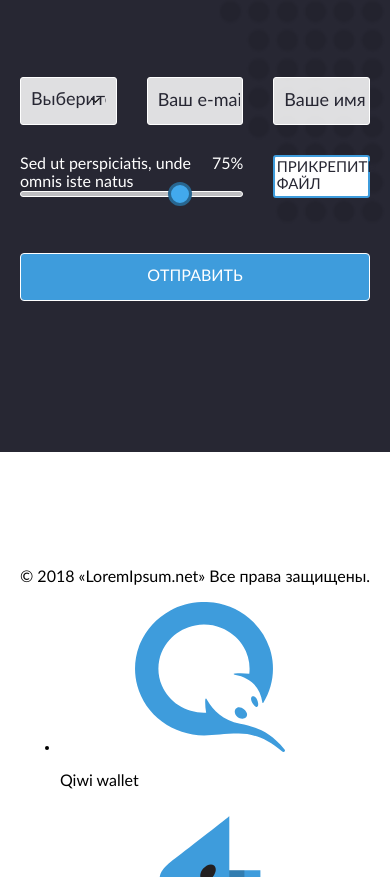
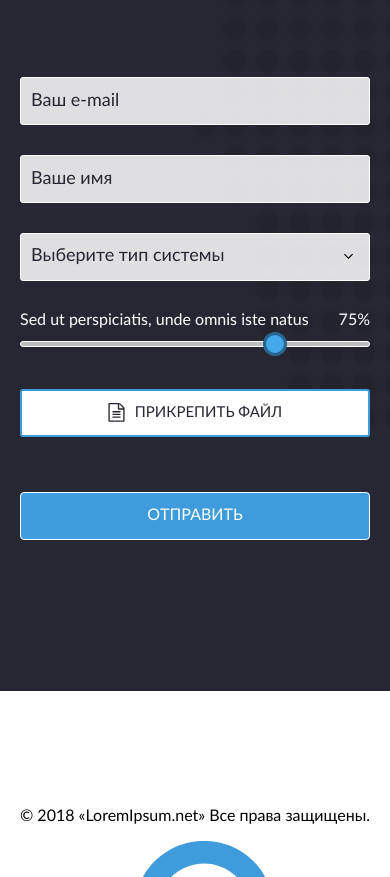
Before and after one commit to ProjectOnGitHub/loremipsum, a website built with webpack: page src/index.html in a window 390 px wide. Shown: the part 2148-3025 px from the top of the page. Built offline with nearby package versions, Linux system fonts and the light colour scheme.

Commit message:
feat: add responsive for form

```diff
--- a/scss/_mixins.scss
+++ b/scss/_mixins.scss
@@ -69,7 +69,6 @@
 
 @mixin formElement {
   height: 48px;
-  max-width: 370px;
   box-sizing: border-box;
   background-color: rgba($color-bg-text-secondary, 0.85);
   color: $color-bg-text-order;
--- a/src/index.scss
+++ b/src/index.scss
@@ -333,15 +333,29 @@
   &__fieldset {
     @include gridable(100%);
     justify-content: stretch;
-    grid-template-columns: repeat(3, 1fr);
     gap: 30px;
     margin: 0;
     padding: 0;
     border: none;
-
     grid-template-areas:
       'select-system input-email input-name'
       'label-range label-range label-file';
+    @media screen and (max-width: 1024px) {
+      max-width: 800px;
+      grid-template-areas:
+        'input-email input-name'
+        'label-range label-range'
+        'select-system label-file';
+    }
+
+    @media screen and (max-width: 576px) {
+      grid-template-areas:
+        'input-email'
+        'input-name'
+        'select-system'
+        'label-range'
+        'label-file';
+    }
   }
   &__select {
     appearance: none;
@@ -361,6 +375,7 @@
       background-color: $color-bg-text-order;
       line-height: 1.88;
       padding: 10px 0;
+
       &:checked {
         color: $color-text-logo-decorate;
       }
@@ -414,7 +429,7 @@
   }
   &__label {
     @include gridable(100%);
-    height: 43px;
+    height: 48px;
     &_range {
       grid-area: label-range;
       justify-content: space-between;
```
